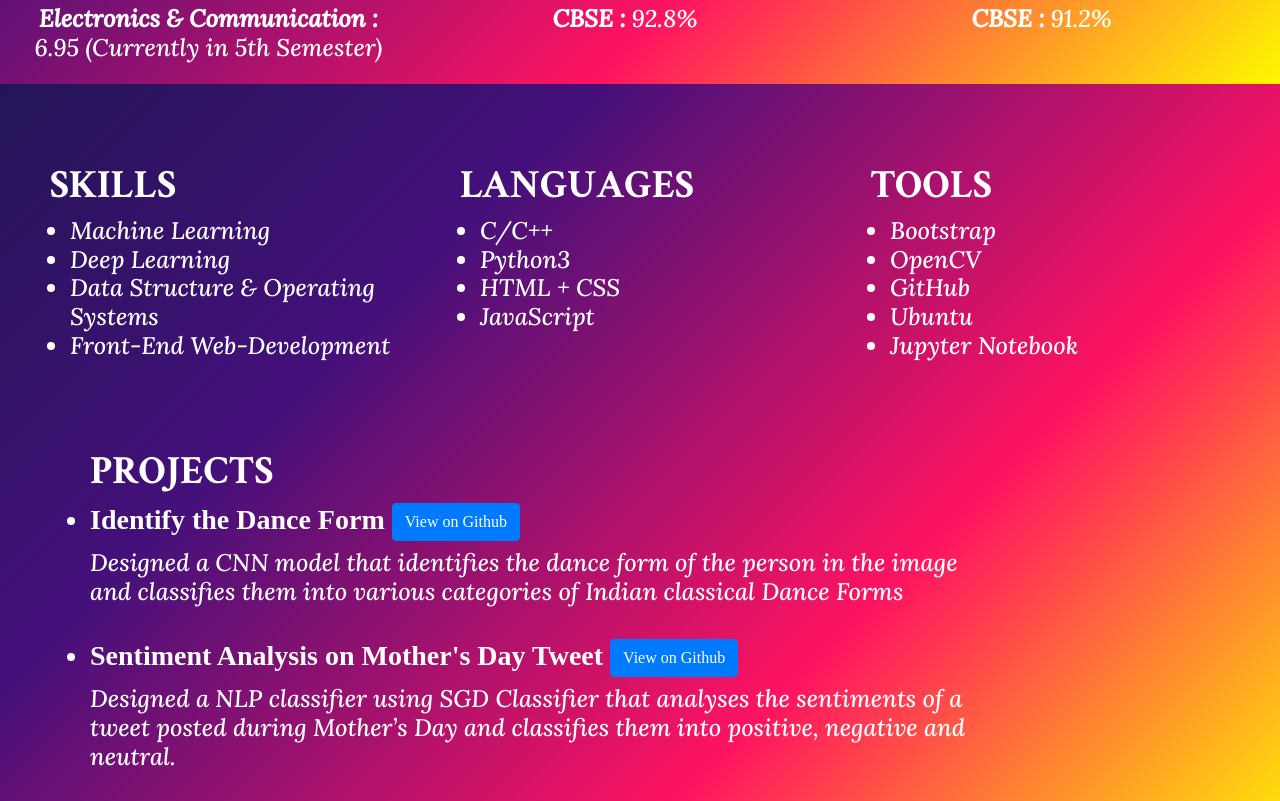
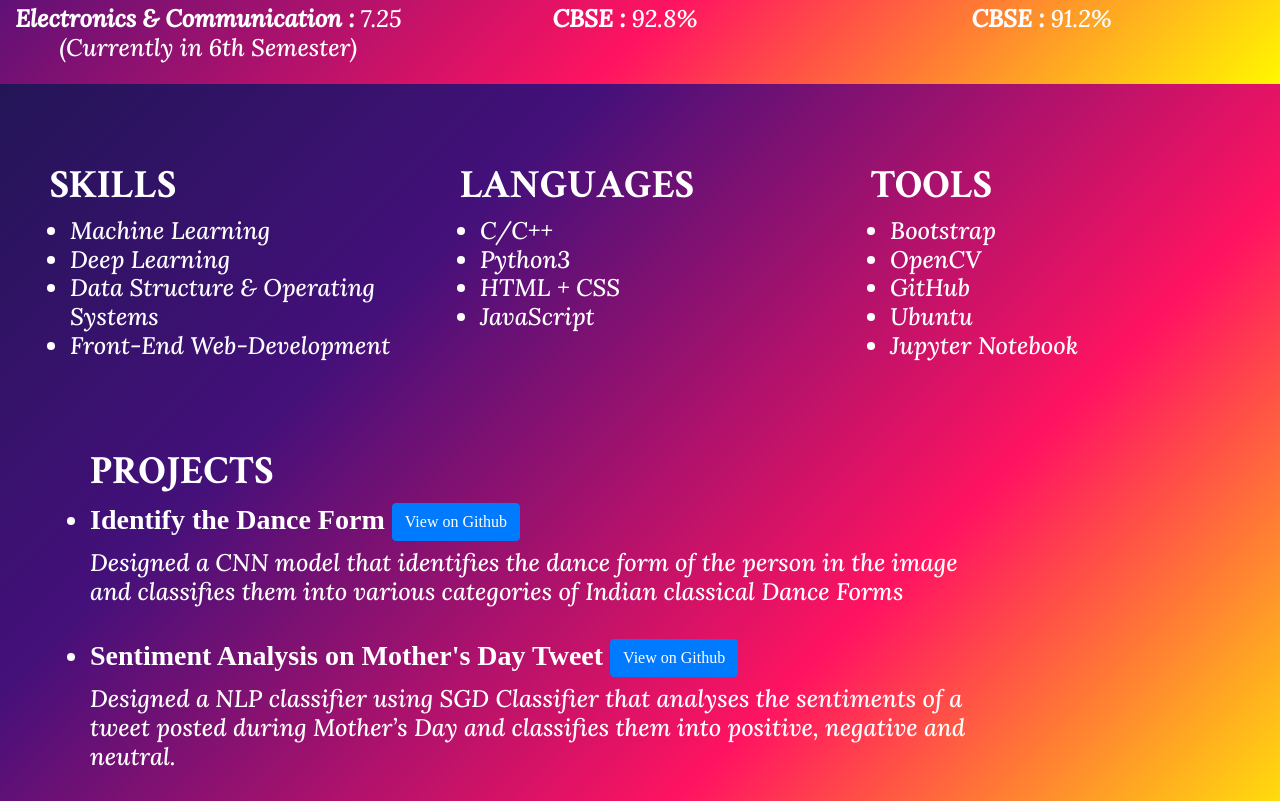
Before and after one commit to gauravk268/gauravk268.github.io, a plain HTML site: page index.html in a window 1280 px wide. Shown: the part 1516-2317 px from the top of the page. Drawn offline with nearby package versions, Linux system fonts and the light colour scheme; a web font is replaced by a local one.

Commit message:
updated cpi

```diff
--- a/index.html
+++ b/index.html
@@ -116,7 +116,7 @@
 					<a href="http://mnnit.ac.in" onclick="alert('You will be redirected to MNNIT Allahabad')" target="_blank"><img
 							class="edu-logo" src="images/mnnit.png" alt="MNNIT icon"></a></td>
 					<h3>Motilal Nehru National Institute of Technology Allahabad</h3>
-					<h4><strong>Electronics & Communication :</strong> 6.95 (Currently in 5th Semester)</h4>
+					<h4><strong>Electronics & Communication :</strong> 7.25 (Currently in 6th Semester)</h4>
 				</div>
 
 
```
